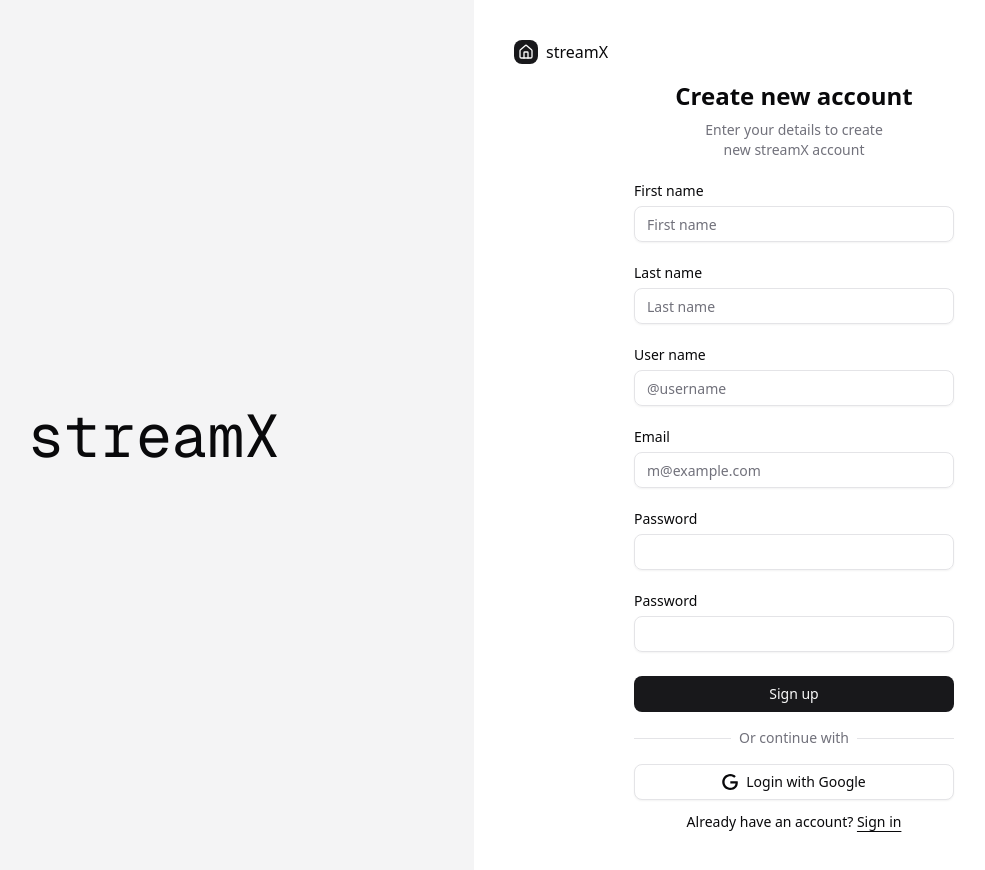
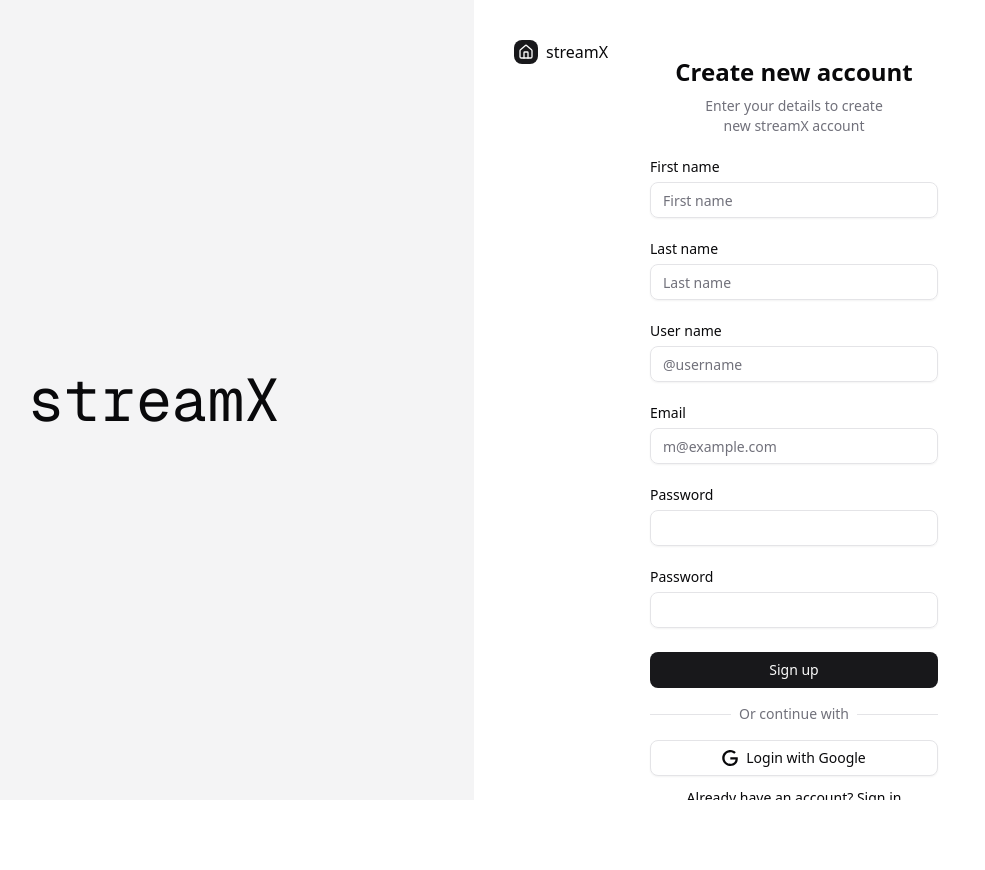
Before and after one commit to JawadSher/streamX, a Next.js app: page /sign-up in a window 1280 px wide. Shown: the whole page, without its empty margins (166-1151 px from the left). After the commit the page ends 800 px from the top, so only its background shows below. Built offline with nearby package versions, Linux system fonts and the light colour scheme; no server answers.

Commit message:
Refactor signup page layout for improved structure and styling; enhance SignupForm presentation

```diff
--- a/src/app/(auth)/sign-up/page.tsx
+++ b/src/app/(auth)/sign-up/page.tsx
@@ -1,15 +1,18 @@
-import { SignupForm } from '@/components/auth-components/signupForm'
-import { Home } from 'lucide-react'
-import Link from 'next/link'
+import { SignupForm } from "@/components/auth-components/signupForm";
+import { Home } from "lucide-react";
+import Link from "next/link";
 
 const Signup = () => {
   return (
-    <div className="grid min-h-svh lg:grid-cols-2">
+    <div className="grid min-h-svh lg:grid-cols-2 ">
       <div className="relative hidden bg-muted lg:flex items-center justify-center">
-      <h1 className="text-6xl font-mono cursor-pointer hover:text-gray-800">streamX</h1>
+        <h1 className="text-6xl font-mono cursor-pointer hover:text-gray-800">
+          streamX
+        </h1>
       </div>
-    <div className="flex flex-col gap-4 p-6 md:p-10">
-      <div className="hidden lg:flex justify-start gap-2">
+      <div className="flex flex-col h-screen">
+        <div className="flex flex-col gap-4 p-6 md:p-10 flex-grow overflow-auto">
+          <div className="hidden lg:flex justify-start gap-2 absolute">
             <Link href="/" className="flex items-center gap-2 font-medium">
               <div className="flex h-6 w-6 items-center justify-center rounded-md bg-primary text-primary-foreground">
                 <Home className="size-4" />
@@ -19,13 +22,14 @@ const Signup = () => {
           </div>
 
           <div className="flex flex-1 items-center justify-center">
-        <div className="w-full max-w-xs">
+            <div className="w-full max-w-xs p-4">
               <SignupForm />
             </div>
           </div>
         </div>
       </div>
-  )
-}
+    </div>
+  );
+};
 
-export default Signup
+export default Signup;
--- a/src/components/auth-components/signupForm.tsx
+++ b/src/components/auth-components/signupForm.tsx
@@ -130,13 +130,14 @@ export function SignupForm({
   };
 
   return (
-    <div className="flex flex-col gap-4">
+    <div className="flex flex-col gap-4 ">
       <div>
         <Form
           className={cn("flex flex-col gap-6", className)}
           {...props}
           action={handleSubmit}
         >
+
           <div className="flex flex-col items-center gap-2 text-center">
             <h1 className="text-2xl font-bold">Create new account</h1>
             <p className="text-balance text-sm text-muted-foreground">
```
Lines whose indentation alone changed are shown as unchanged.
